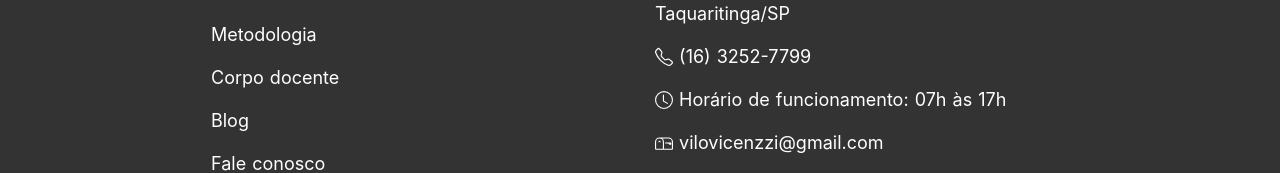
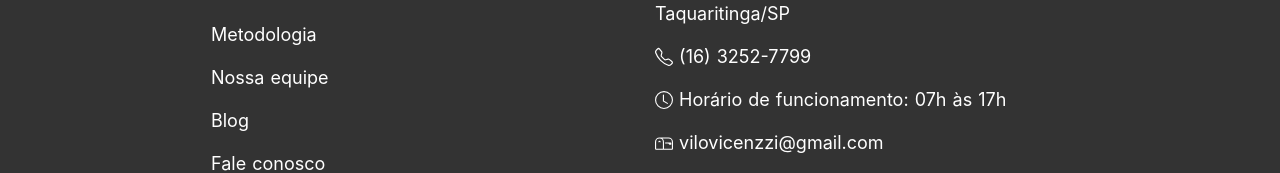
Before and after one commit to BrSouza98/webpage-vilo-vincenzzi, a Nuxt app: page / in a window 1280 px wide. Shown: the part 3305-3478 px from the top of the page. Built offline with nearby package versions, Linux system fonts and the light colour scheme.

Commit message:
Atualizacao pré apresentação

```diff
--- a/components/rodape.vue
+++ b/components/rodape.vue
@@ -9,13 +9,13 @@
               <h2>Vilo Vincenzzi</h2>
               <p><a href="sobre">Sobre</a></p>
               <p><a href="metodologia">Metodologia</a></p>
-              <p><a href="corpodocente">Corpo docente</a></p>
+              <p><a href="nossaequipe">Nossa equipe</a></p>
               <p>
                 <a href="https://vilovicenzzi.wordpress.com/" target="_blank"
                   >Blog</a
                 >
               </p>
-              <p><a href="contato">Fale conosco</a></p>
+              <p><a href="fale-conosco">Fale conosco</a></p>
             </div>
           </b-col>
 
```
